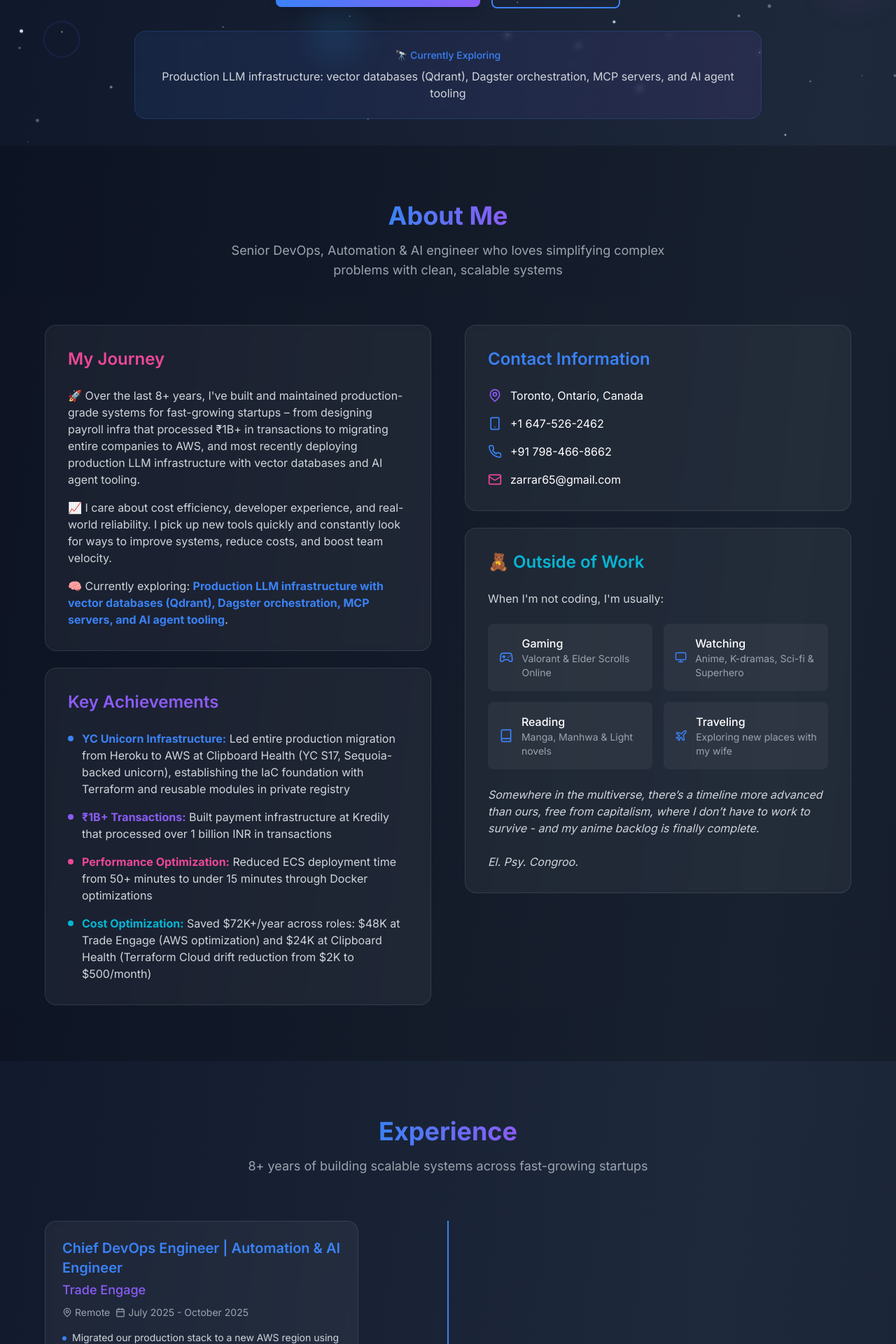
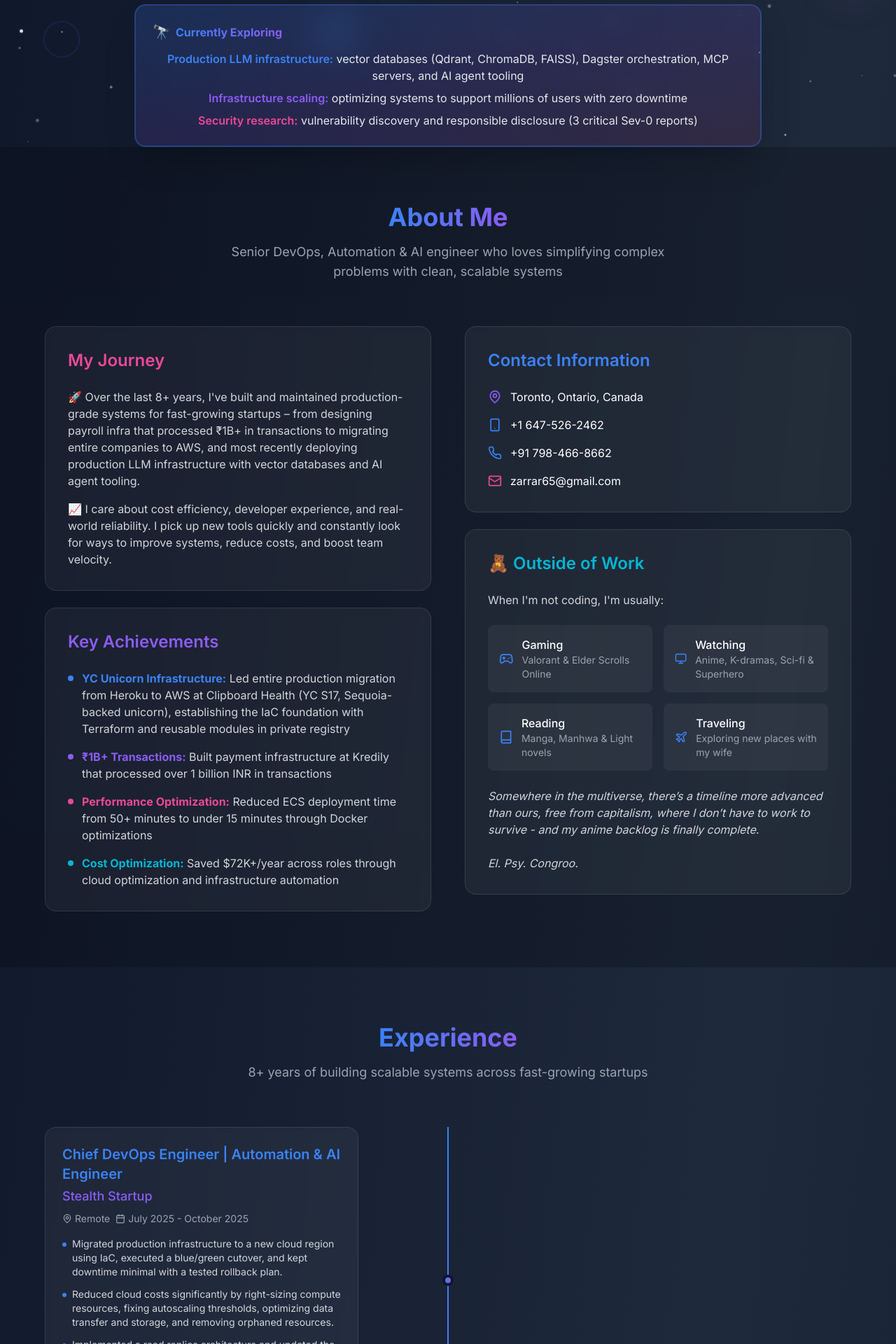
Before and after one commit to Zlash65/zlash.xyz, a React (Vite) app: page / in a window 1280 px wide. Shown: the part 592-2512 px from the top of the page at 70% size. Built offline with nearby package versions, Linux system fonts and the light colour scheme.

Commit message:
feat: make content agnostic for nda compliance (#2)

```diff
--- a/src/components/About.tsx
+++ b/src/components/About.tsx
@@ -99,14 +99,6 @@ const About: React.FC = () => {
                     constantly look for ways to improve systems, reduce costs,
                     and boost team velocity.
                   </p>
-                  <p>
-                    🧠 Currently exploring:{" "}
-                    <strong className="text-neon-blue">
-                      Production LLM infrastructure with vector databases (Qdrant),
-                      Dagster orchestration, MCP servers, and AI agent tooling
-                    </strong>
-                    .
-                  </p>
                 </div>
               </div>
 
@@ -156,8 +148,7 @@ const About: React.FC = () => {
                       <strong className="text-neon-cyan">
                         Cost Optimization:
                       </strong>{" "}
-                      Saved $72K+/year across roles: $48K at Trade Engage (AWS optimization)
-                      and $24K at Clipboard Health (Terraform Cloud drift reduction from $2K to $500/month)
+                      Saved $72K+/year across roles through cloud optimization and infrastructure automation
                     </p>
                   </div>
                 </div>
--- a/src/components/Experience.tsx
+++ b/src/components/Experience.tsx
@@ -6,39 +6,39 @@ const Experience: React.FC = () => {
   const experiences = [
     {
       title: "Chief DevOps Engineer | Automation & AI Engineer",
-      company: "Trade Engage",
+      company: "Stealth Startup",
       location: "Remote",
       period: "July 2025 - October 2025",
       achievements: [
-        "Migrated our production stack to a new AWS region using Terraform, executed a blue/green cutover, and kept downtime minimal with a tested rollback plan.",
-        "Reduced AWS costs by ~$4,000 per month by right-sizing compute, fixing autoscaling thresholds, trimming egress and storage, and removing orphaned resources.",
-        "Added a read replica and updated the FastAPI application to route read and write traffic separately, which made the app load faster and stabilized database CPU usage.",
-        "Led a security hardening effort toward SOC2 readiness by tightening secrets management, enforcing least-privilege IAM, enabling audit logging and alerts, and adding gitleaks check.",
-        "Launched an analytics microservice with AWS Lambda and Amazon RDS provisioned via Terraform and set up a CI/CD pipeline in GitHub Actions.",
-        "Forked an open source Frappe MCP server codebase for internal use, made the necessary changes, and deployed it on Amazon ECS behind an ALB using Terraform. Added the MCP server to Claude Desktop to connect with CRM and query the data.",
-        "Deployed a self-hosted Qdrant vector database on ECS with EFS, with all infrastructure managed as code in Terraform.",
-        "Deployed a Streamlit microservice and self hosted Dagster (web and daemon) on ECS with S3, EFS, and RDS, and added an authentication layer for both using Amazon Cognito. All the AWS resources were provisioned using Terraform.",
-        "Enhanced our RDS Terraform module to support separate instance classes for read and write nodes, non-Postgres engines, and optional extensions such as PostGIS.",
-        "Developed a full stack in-house CRM platform for internal use using Frappe Framework. Provisioned the infrastructure using Terraform. The CRM synced data from product database and has features like - aggregating data from multiple sources like Email, Granola.ai notes, OpenPhone calls, Zoom Meeting, Calendar - the data is enhanced using AI.",
-        "Added support to CRM to capture session data and screen replay from PostHog and tag it to users view for seamless observation of product journey across different users.",
-        "Added voice note taking feature to CRM that transcribes using Deepgram and Assembly AI and enhanced the transcript using OpenAI.",
-        "Created automations with n8n, Zapier, and Relay.app, including email summarization into Slack, Slack-to-Notion task creation, CI/CD failure alerts, email responder with look-back, and Zoom webhooks that store recordings in S3 and generate enhanced notes from the transcript.",
+        "Migrated production infrastructure to a new cloud region using IaC, executed a blue/green cutover, and kept downtime minimal with a tested rollback plan.",
+        "Reduced cloud costs significantly by right-sizing compute resources, fixing autoscaling thresholds, optimizing data transfer and storage, and removing orphaned resources.",
+        "Implemented a read replica architecture and updated the application to route read and write traffic separately, improving app performance and stabilizing database resource usage.",
+        "Led a security hardening effort toward compliance readiness by tightening secrets management, enforcing least-privilege access controls, enabling comprehensive audit logging and alerts, and adding secret scanning to version control.",
+        "Built and deployed an analytics microservice using serverless functions and managed database service, provisioned via IaC with automated CI/CD pipelines.",
+        "Forked an open-source integration server for internal use, containerized and deployed it behind a load balancer using IaC. Connected it to AI tools for direct CRM data access.",
+        "Deployed self-hosted vector database on container infrastructure with persistent storage, all infrastructure managed as code.",
+        "Deployed data application microservice and self-hosted data orchestration platform on container infrastructure with object storage, persistent volumes, and relational database backend, adding authentication layers for secure access.",
+        "Enhanced database IaC modules to support separate instance classes for read and write nodes, multiple database engines, and optional geographic extensions.",
+        "Developed a full-stack in-house CRM platform using an application framework, provisioned entirely through IaC. The CRM synced data from the product database and aggregated information from multiple sources including email, meeting notes, calls, video conferences, and calendars—all enhanced with AI-powered insights.",
+        "Integrated product analytics and session replay capabilities into the CRM, allowing seamless observation of user journeys across different customer segments.",
+        "Built a voice note-taking feature that transcribes audio using speech-to-text services and enhances transcripts with AI for better context and clarity.",
+        "Created numerous workflow automations using multiple automation platforms, including email summarization, task management integration, deployment failure alerts, intelligent email responses, and video conference recording processing with AI-enhanced transcripts.",
       ],
     },
     {
       title: "Chief DevOps Engineer | Data Analyst",
-      company: "Trade Engage",
+      company: "Stealth Startup",
       location: "Remote",
       period: "September 2024 - January 2025",
       achievements: [
-        "Led infrastructure automation efforts by creating and maintaining modular Terraform modules for ECS, ECR, RDS, VPC, ElastiCache, etc., published on a private registry to streamline deployment across environments.",
-        "Migrated frontend hosting from Vercel to AWS S3 + CloudFront, reducing latency and significantly cutting hosting costs.",
-        "Architected and deployed microservices on Amazon ECS (Fargate) with fully automated CI/CD pipelines using GitHub Actions and Docker, improving deployment speed and reliability.",
-        "Refactored infrastructure into clean, reusable Infrastructure as Code (IaC) modules, boosting consistency across production and SDLC environments.",
-        "Developed multiple FastAPI-based APIs in Python for analytics, third-party data ingestion, and business intelligence.",
-        "Wrote Python scripts for web scraping, data enrichment, and pre-population workflows using AI-driven data enrichment tools, ChatGPT, and Gemini, supporting rapid market expansion in the US.",
-        "Integrated Datadog for full-stack monitoring and set up custom Metabase dashboards to track KPIs and surface operational insights. Collaborated cross-functionally with Founders and Engineers to translate business needs into scalable, automated technical solutions.",
-        "Created Terraform modules for Datadog monitors, SLOs, and synthetic health checks to enable consistent observability across services.",
+        "Led infrastructure automation efforts by creating and maintaining modular IaC modules for container services, container registry, managed databases, networking, caching layers, etc., published to a private registry to streamline deployment across environments.",
+        "Migrated frontend hosting from third-party platform to cloud-native static hosting with CDN, reducing latency and significantly cutting hosting costs.",
+        "Architected and deployed microservices on container orchestration platform with fully automated CI/CD pipelines, improving deployment speed and reliability.",
+        "Refactored infrastructure into clean, reusable Infrastructure as Code modules, boosting consistency across production and development environments.",
+        "Developed multiple backend APIs for analytics, third-party data ingestion, and business intelligence.",
+        "Wrote data processing scripts for web scraping, data enrichment, and pre-population workflows using AI-driven enrichment tools and language models, supporting rapid market expansion.",
+        "Integrated monitoring service for full-stack observability and set up custom BI dashboards to track KPIs and surface operational insights. Collaborated cross-functionally to translate business needs into scalable, automated technical solutions.",
+        "Created IaC modules for monitoring alerts, SLOs, and synthetic health checks to enable consistent observability across services.",
         "Integrated full-stack monitoring and alerting into CI/CD, defining SLOs tied to key SLIs for uptime and latency.",
       ],
     },
--- a/src/components/Hero.tsx
+++ b/src/components/Hero.tsx
@@ -68,7 +68,7 @@ const Hero: React.FC = () => {
           {/* Tagline */}
           <motion.div variants={itemVariants}>
             <h2 className="text-xl md:text-2xl lg:text-3xl font-light text-gray-600 dark:text-gray-300 leading-relaxed">
-              Senior DevOps, Automation & AI Engineer
+              Senior DevOps, Automation & AI Application Engineer
             </h2>
             <p className="text-lg md:text-xl text-gray-500 dark:text-gray-400 mt-4 leading-relaxed max-w-3xl mx-auto">
               I simplify complex problems with clean, scalable systems.
@@ -122,7 +122,8 @@ const Hero: React.FC = () => {
             variants={itemVariants}
             className="flex flex-col sm:flex-row gap-4 justify-center items-center"
           >
-            <motion.a
+            {/* Temporarily disabled - NDA compliance */}
+            {/* <motion.a
               href="https://drive.google.com/drive/folders/1dZLF90-VlfEzu_SrwDRT0a-ArcmP2HYh"
               target="_blank"
               rel="noopener noreferrer"
@@ -136,7 +137,7 @@ const Hero: React.FC = () => {
                 size={16}
                 className="group-hover:translate-x-1 transition-transform"
               />
-            </motion.a>
+            </motion.a> */}
 
             <motion.button
               onClick={scrollToAbout}
@@ -152,13 +153,38 @@ const Hero: React.FC = () => {
           {/* Current Focus */}
           <motion.div
             variants={itemVariants}
-            className="mt-12 p-6 rounded-2xl bg-gradient-to-r from-neon-blue/10 to-neon-purple/10 border border-neon-blue/20 backdrop-blur-sm"
+            className="mt-12 p-6 rounded-2xl bg-gradient-to-br from-neon-blue/20 via-neon-purple/15 to-neon-pink/10 border-2 border-neon-blue/30 backdrop-blur-md shadow-2xl hover:shadow-neon-blue/20 transition-all duration-300"
+            whileHover={{ scale: 1.02, borderColor: "rgba(0, 240, 255, 0.5)" }}
           >
-            <div className="text-sm font-medium text-neon-blue mb-2">
-              🔭 Currently Exploring
+            <div className="flex items-center gap-2 mb-3">
+              <motion.div
+                animate={{
+                  rotate: [0, 10, -10, 10, 0],
+                  scale: [1, 1.1, 1, 1.1, 1]
+                }}
+                transition={{
+                  duration: 2,
+                  repeat: Infinity,
+                  repeatDelay: 3
+                }}
+                className="text-xl"
+              >
+                🔭
+              </motion.div>
+              <div className="text-base font-bold bg-gradient-to-r from-neon-blue to-neon-purple bg-clip-text text-transparent">
+                Currently Exploring
+              </div>
             </div>
-            <div className="text-gray-600 dark:text-gray-300">
-              Production LLM infrastructure: vector databases (Qdrant), Dagster orchestration, MCP servers, and AI agent tooling
+            <div className="text-sm md:text-base text-gray-600 dark:text-gray-200 leading-relaxed space-y-2">
+              <div>
+                <span className="font-semibold text-neon-blue">Production LLM infrastructure:</span> vector databases (Qdrant, ChromaDB, FAISS), Dagster orchestration, MCP servers, and AI agent tooling
+              </div>
+              <div>
+                <span className="font-semibold text-neon-purple">Infrastructure scaling:</span> optimizing systems to support millions of users with zero downtime
+              </div>
+              <div>
+                <span className="font-semibold text-neon-pink">Security research:</span> vulnerability discovery and responsible disclosure (3 critical Sev-0 reports)
+              </div>
             </div>
           </motion.div>
         </motion.div>
```
